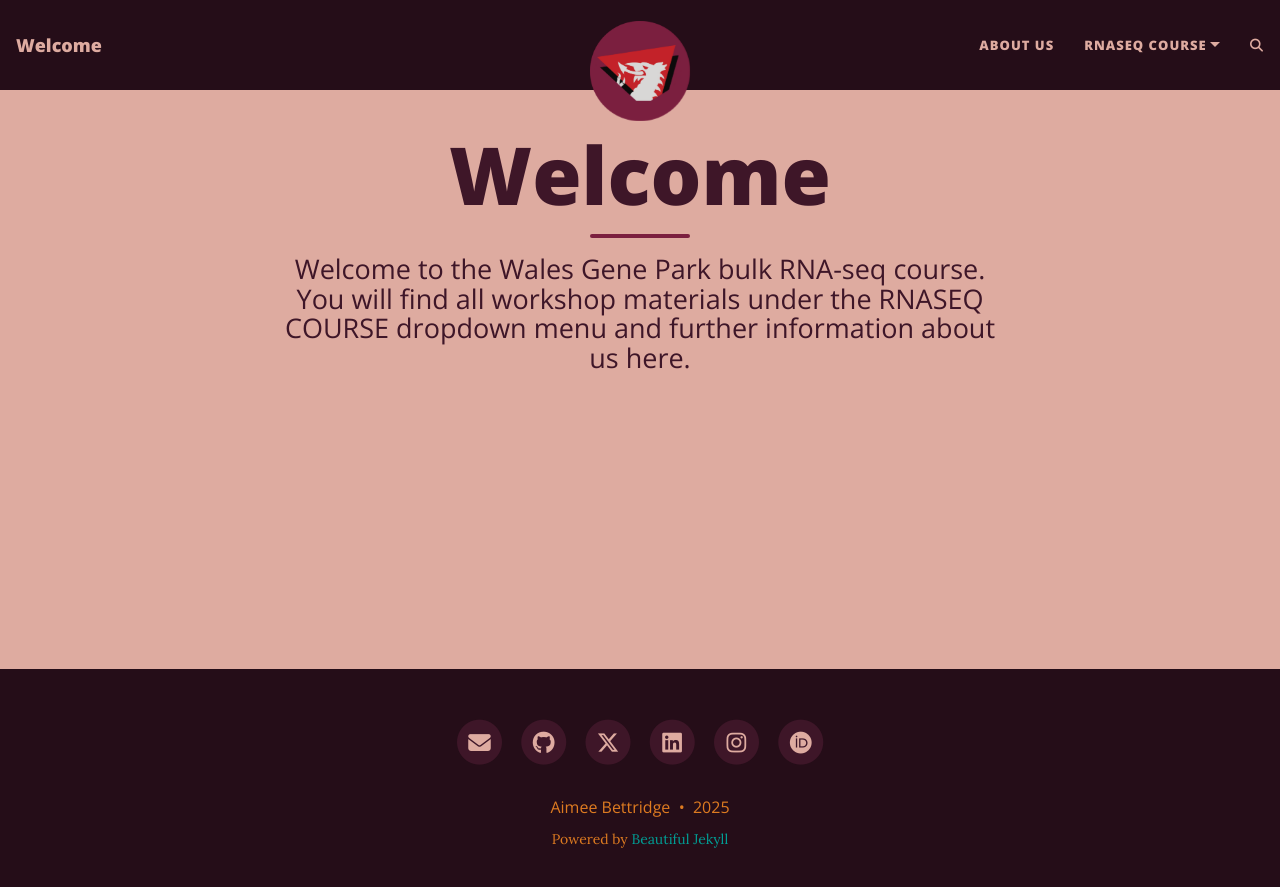
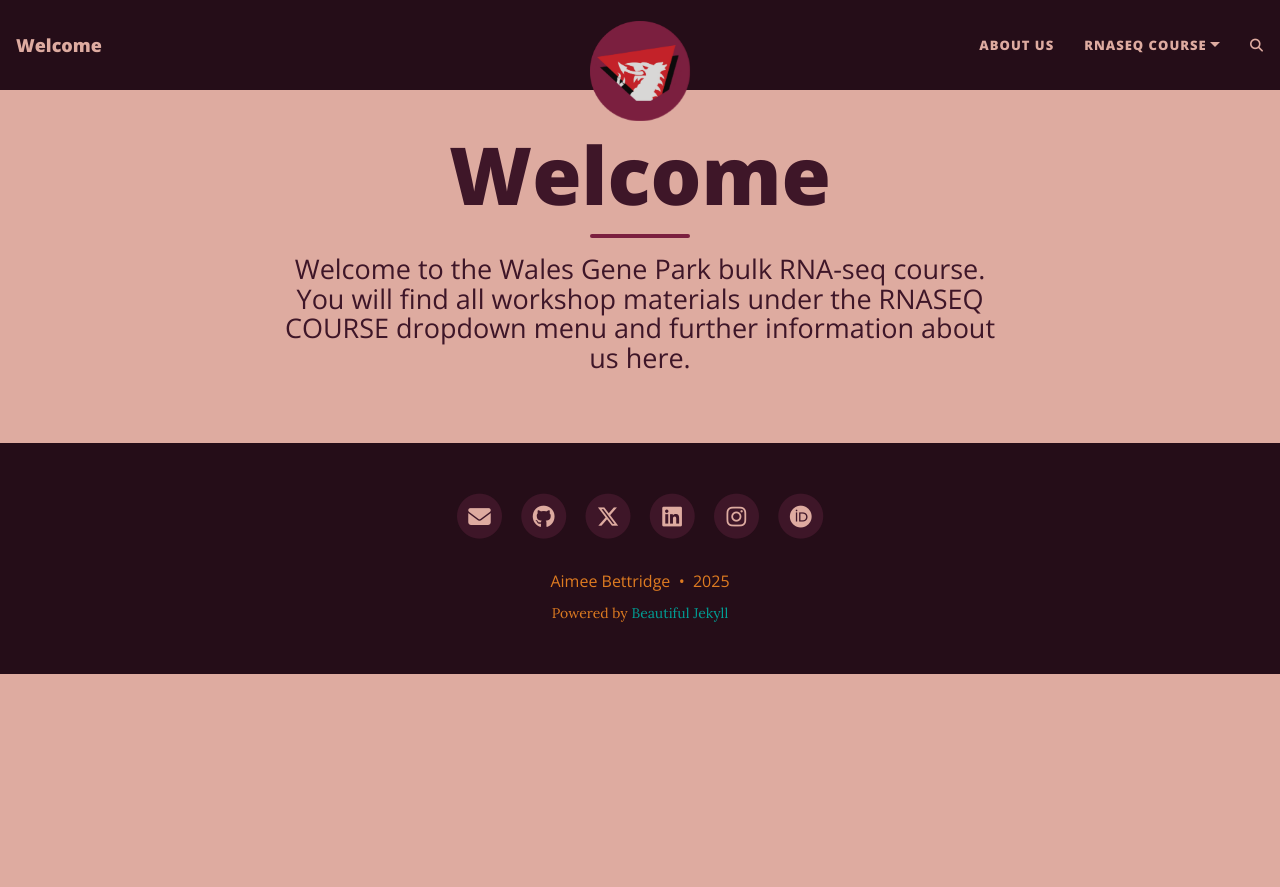
Before and after one commit to abettr/abettr.github.io, a Jekyll site: the page built from index.html, in a window 1280 px wide and 900 px high. Shown: the top 887 px of the window. Built offline with Jekyll 4.4.1, drawn with Linux system fonts in a browser that asks for light colours; the list of posts is cut into pages by our own code; comment, search, counter and statistics services are not loaded.

Commit message:
test no flex container in display

```diff
--- a/assets/css/beautifuljekyll.css
+++ b/assets/css/beautifuljekyll.css
@@ -42,9 +42,6 @@ body {
   {% endif %}
   overflow-wrap: break-word;
   min-height: 100vh;
-  margin: 0;
-  display: flex;
-  flex-direction: column;
 }
 body > main {
   flex: 1;
```
